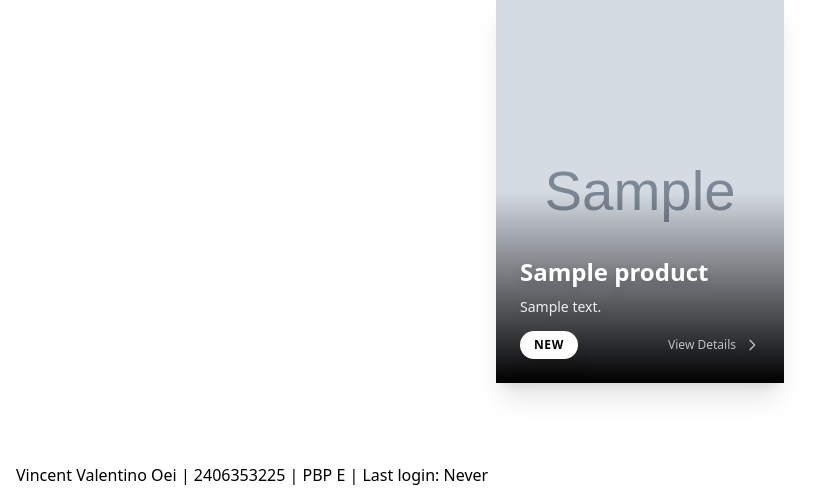
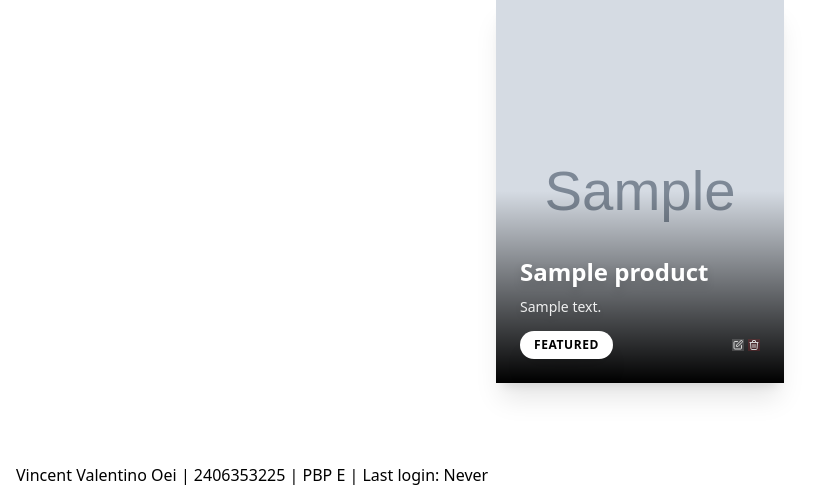
Before and after one commit to Vin-Ren/flystep, a Django app: page / in a window 1280 px wide. Shown: the part 1125-1628 px from the top of the page, without its empty margins (0-831 px from the left). Run offline with Django 5.2, Linux system fonts and the light colour scheme; a user stored in the database is signed in; tables that the repository leaves empty hold one stand-in row (values such as "Sample post"); grey boxes marked "Sample" are stand-in pictures; some libraries are stand-ins or nearby versions.

Commit message:
fix: cards and add edit and delete buttons

```diff
--- a/main/templates/partials/product_card.html
+++ b/main/templates/partials/product_card.html
@@ -20,16 +20,44 @@
         <p class="text-white/90 drop-shadow-md line-clamp-2 text-sm leading-relaxed">{{ product.description }}</p>
       </div>
 
-      <!-- Bottom Row: NEW Badge and View Details -->
+      <!-- Bottom Row: NEW Badge and Actions -->
       <div class="flex items-center justify-between mt-3">
+        {% if product.is_featured %}
         <div class="bg-white text-black px-3 py-1 rounded-full text-xs font-bold uppercase tracking-wider shadow-xl border-2 border-white/20 backdrop-blur-sm">
-          New
+          Featured
         </div>
-        <div class="flex items-center opacity-70 hover:opacity-100 transition-opacity">
-          <span class="text-xs text-white drop-shadow-md mr-2 font-medium">View Details</span>
-          <svg xmlns="http://www.w3.org/2000/svg" class="h-4 w-4 text-white drop-shadow-md" fill="none" viewBox="0 0 24 24" stroke="currentColor">
-            <path stroke-linecap="round" stroke-linejoin="round" stroke-width="2" d="M9 5l7 7-7 7" />
-          </svg>
+        {% endif %}
+
+        <div class="">
+          {% if product.user == user %}
+            <!-- Owner Actions -->
+            <div class="flex flex-row items-center gap-1 opacity-80 hover:opacity-100 transition-opacity">
+              <form method="get" action="{% url 'main:render_edit_product' product.id %}" class="inline" onclick="event.stopPropagation();">
+                <button type="submit" class="btn btn-xs bg-white/20 hover:bg-white/30 text-white border-white/30 hover:border-white/50 transition-all duration-200">
+                  <svg xmlns="http://www.w3.org/2000/svg" class="h-3 w-3" fill="none" viewBox="0 0 24 24" stroke="currentColor">
+                    <path stroke-linecap="round" stroke-linejoin="round" stroke-width="2" d="M11 5H6a2 2 0 00-2 2v11a2 2 0 002 2h11a2 2 0 002-2v-5m-1.414-9.414a2 2 0 112.828 2.828L11.828 15H9v-2.828l8.586-8.586z" />
+                  </svg>
+                </button>
+              </form>
+              <form method="post" action="{% url 'main:render_delete_product' product.id %}" class="inline" onclick="event.stopPropagation();">
+                {% csrf_token %}
+                <button type="submit" class="btn btn-xs bg-red-500/20 hover:bg-red-500/30 text-white border-red-500/30 hover:border-red-500/50 transition-all duration-200"
+                        onclick="return confirm('Are you sure you want to delete {{ product.name }}?')">
+                  <svg xmlns="http://www.w3.org/2000/svg" class="h-3 w-3" fill="none" viewBox="0 0 24 24" stroke="currentColor">
+                    <path stroke-linecap="round" stroke-linejoin="round" stroke-width="2" d="M19 7l-.867 12.142A2 2 0 0116.138 21H7.862a2 2 0 01-1.995-1.858L5 7m5 4v6m4-6v6m1-10V4a1 1 0 00-1-1h-4a1 1 0 00-1 1v3M4 7h16" />
+                  </svg>
+                </button>
+              </form>
+            </div>
+          {% else %}
+            <!-- Non-Owner View Details -->
+            <div class="flex items-center opacity-70 hover:opacity-100 transition-opacity">
+              <span class="text-xs text-white drop-shadow-md mr-2 font-medium">View Details</span>
+              <svg xmlns="http://www.w3.org/2000/svg" class="h-4 w-4 text-white drop-shadow-md" fill="none" viewBox="0 0 24 24" stroke="currentColor">
+                <path stroke-linecap="round" stroke-linejoin="round" stroke-width="2" d="M9 5l7 7-7 7" />
+              </svg>
+            </div>
+          {% endif %}
         </div>
       </div>
     </div>
--- a/main/urls.py
+++ b/main/urls.py
@@ -1,5 +1,5 @@
 from django.urls import path
-from main.views import render_all_json, render_all_xml, render_by_id_json, render_by_id_xml, render_create_product, render_login, render_logout, render_main, render_product_details, render_register
+from main.views import render_all_json, render_all_xml, render_by_id_json, render_by_id_xml, render_create_product, render_delete_product, render_edit_product, render_login, render_logout, render_main, render_product_details, render_register
 
 app_name = 'main'
 
@@ -11,6 +11,8 @@ urlpatterns = [
     path('json/<str:id>/', render_by_id_json, name='render_by_id_json'),
     path('create_product/', render_create_product, name='render_create_product'),
     path('products/<str:id>/', render_product_details, name='render_product_details'),
+    path('products/<str:id>/edit', render_edit_product, name='render_edit_product'),
+    path('products/<str:id>/delete', render_delete_product, name='render_delete_product'),
     path('register/', render_register, name='render_register'),
     path('login/', render_login, name='render_login'),
     path('logout/', render_logout, name='render_logout')
--- a/main/views.py
+++ b/main/views.py
@@ -65,6 +65,25 @@ def render_create_product(req: HttpRequest):
 
     return render(req, "create_product.html", context=ctx)
 
+@login_required(login_url='/login')
+def render_edit_product(req: HttpRequest, id):
+    product = get_object_or_404(Product, pk=id)
+    form = ProductForm(req.POST or None, instance=product)
+
+    if req.method == 'POST' and form.is_valid():
+        form.save()
+        return redirect('main:show_main')
+    ctx = {
+        'form': form
+    }
+    return render(req, "edit_product.html", context=ctx)
+
+@login_required(login_url='/login')
+def render_delete_product(req: HttpRequest, id):
+    product = get_object_or_404(Product, pk=id)
+    product.delete()
+    return redirect('main:show_main')
+
 def render_product_details(req: HttpRequest, id):
     product = get_object_or_404(Product, pk=id)
     ctx = {
```
Also changed, not shown: main/templates/edit_product.html (added, +15 -0 lines).
